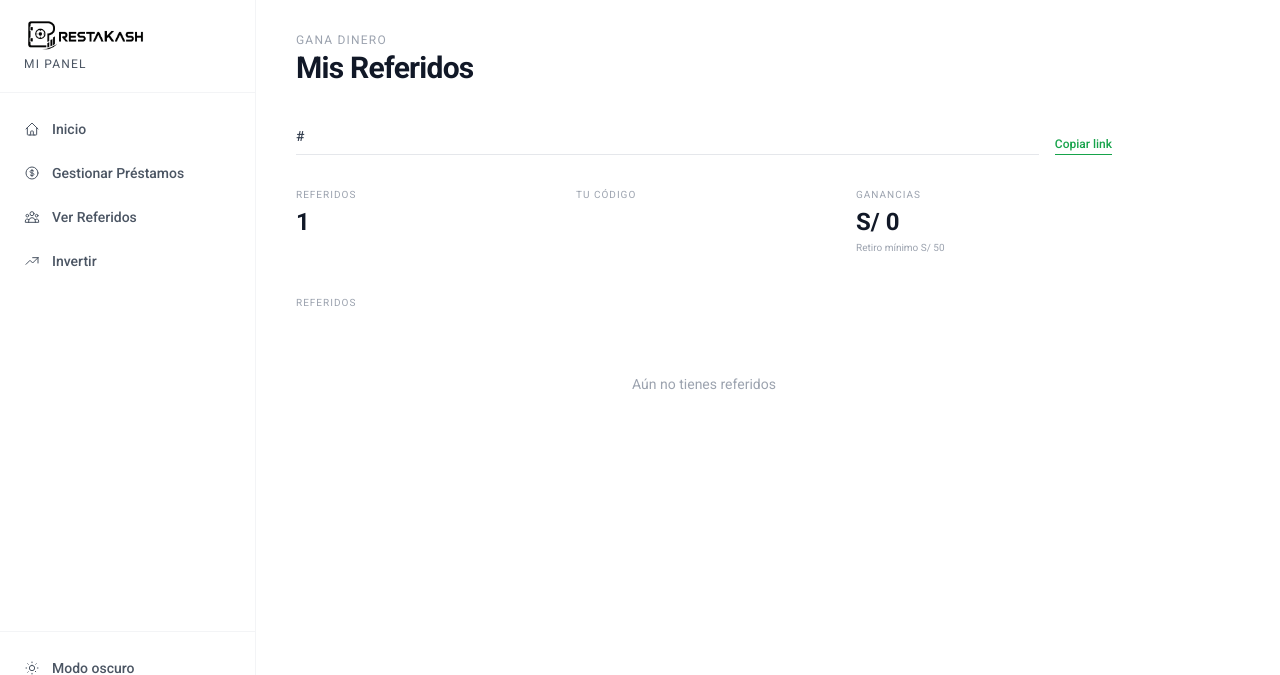
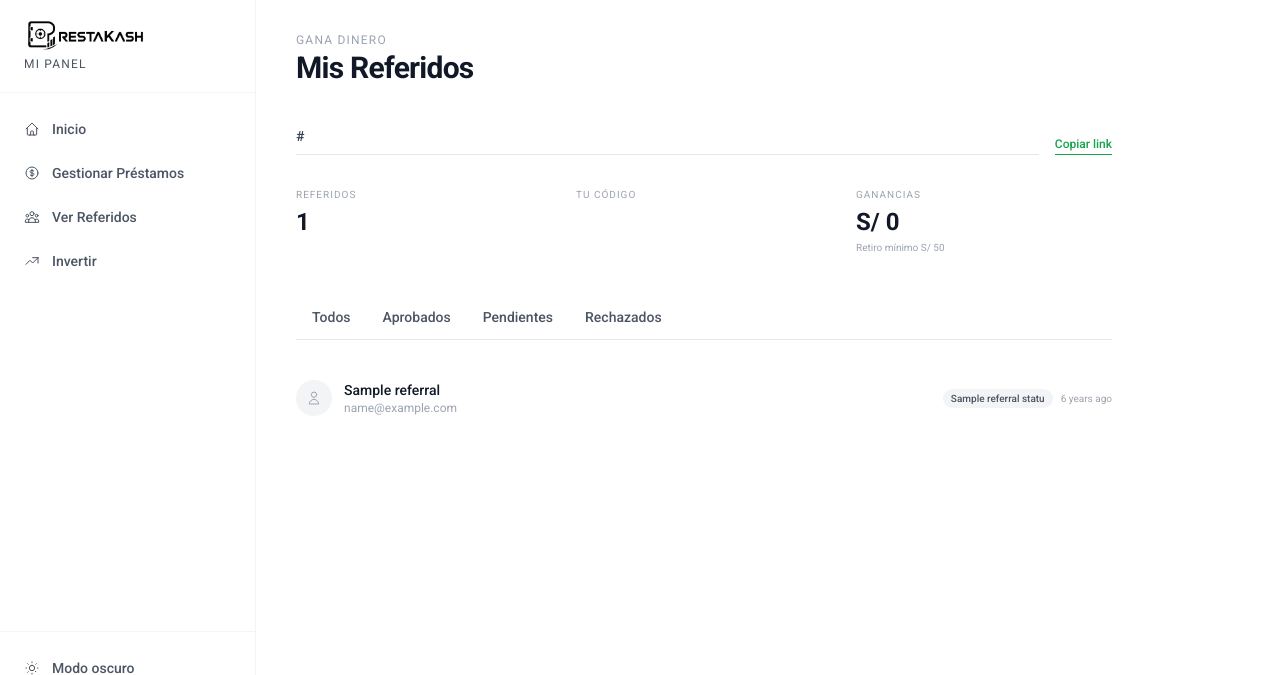
Before and after one commit to AlexQuintana147/PrestaKash, a Laravel app: template resources/views/client/referrals/index.blade.php in a window 1280 px wide. Shown: the top 675 px of the page. Run offline with Laravel 12, Linux system fonts and the light colour scheme; a user stored in the database is signed in; tables that the repository leaves empty hold one stand-in row (values such as "Sample post"); the template is opened without the code that fills it: most values are stand-ins (such as "Sample title", 1, 10 or a date in 2020); grey boxes marked "Sample" are stand-in pictures; parts of the project's set-up code (start-up, migrations or seed data) failed here and were passed over; some libraries are stand-ins or nearby versions.

Commit message:
referidos test10

```diff
--- a/resources/views/client/referrals/index.blade.php
+++ b/resources/views/client/referrals/index.blade.php
@@ -41,21 +41,43 @@
         </div>
     </section>
 
+    <!-- Filtros -->
+    <section class="mb-6">
+        <div class="flex items-center gap-0 border-b border-gray-200 dark:border-gray-800">
+            @foreach(['all' => 'Todos', 'approved' => 'Aprobados', 'pending' => 'Pendientes', 'rejected' => 'Rechazados'] as $key => $label)
+                <a href="{{ route('client.referidos', ['filter' => $key]) }}"
+                   class="relative flex-shrink-0 px-4 py-3 text-sm font-medium transition-colors
+                          {{ $filter === $key
+                              ? 'text-gray-900 dark:text-white'
+                              : 'text-gray-600 dark:text-gray-400 hover:text-gray-700 dark:hover:text-gray-400' }}">
+                    {{ $label }}
+                    @if(isset($counts[$key]) && $counts[$key] > 0)
+                        <span class="ml-1.5 text-xs {{ $filter === $key ? 'text-gray-500 dark:text-gray-400' : 'text-gray-300 dark:text-gray-500' }}">{{ $counts[$key] }}</span>
+                    @endif
+                    @if($filter === $key)
+                        <span class="absolute bottom-0 left-0 right-0 h-px bg-gray-900 dark:bg-white"></span>
+                    @endif
+                </a>
+            @endforeach
+        </div>
+    </section>
+
     <!-- Lista -->
     <section>
-        <p class="text-[10px] text-gray-400 dark:text-gray-500 uppercase tracking-widest mb-4">Referidos</p>
-
-        @if($user->referrals->isEmpty())
+        @if($referrals->isEmpty())
             <div class="py-12 text-center">
-                <p class="text-sm text-gray-400 dark:text-gray-600">Aún no tienes referidos</p>
+                <p class="text-sm text-gray-400 dark:text-gray-600">No hay referidos con este filtro</p>
             </div>
         @else
             <div class="space-y-0">
-                @foreach($user->referrals as $referral)
+                @foreach($referrals as $referral)
+                    @php $status = $referral->documents?->status; @endphp
                     <div class="flex items-center justify-between py-4 border-b border-gray-100 dark:border-gray-800 last:border-0">
                         <div class="flex items-center gap-3">
-                            <div class="w-8 h-8 rounded-full bg-gray-100 dark:bg-gray-800 flex items-center justify-center">
-                                <span class="text-xs font-semibold text-gray-500 dark:text-gray-400">{{ strtoupper(substr($referral->name, 0, 1)) }}</span>
+                            <div class="w-9 h-9 rounded-full flex items-center justify-center flex-shrink-0" style="background-color: {{ match($status) { 'approved' => '#dcfce7', 'rejected' => '#fee2e2', 'pending' => '#fef9c3', default => '#f3f4f6' } }};">
+                                <svg class="w-4 h-4" style="color: {{ match($status) { 'approved' => '#22c55e', 'rejected' => '#ef4444', 'pending' => '#eab308', default => '#9ca3af' } }};" fill="none" stroke="currentColor" viewBox="0 0 24 24">
+                                    <path stroke-linecap="round" stroke-linejoin="round" stroke-width="1.5" d="M16 7a4 4 0 11-8 0 4 4 0 018 0zM12 14a7 7 0 00-7 7h14a7 7 0 00-7-7z"/>
+                                </svg>
                             </div>
                             <div>
                                 <p class="text-sm font-medium text-gray-900 dark:text-white">{{ $referral->name }}</p>
```
Also changed, not shown: app/Http/Controllers/Client/ReferralController.php (+31 -3 lines).
